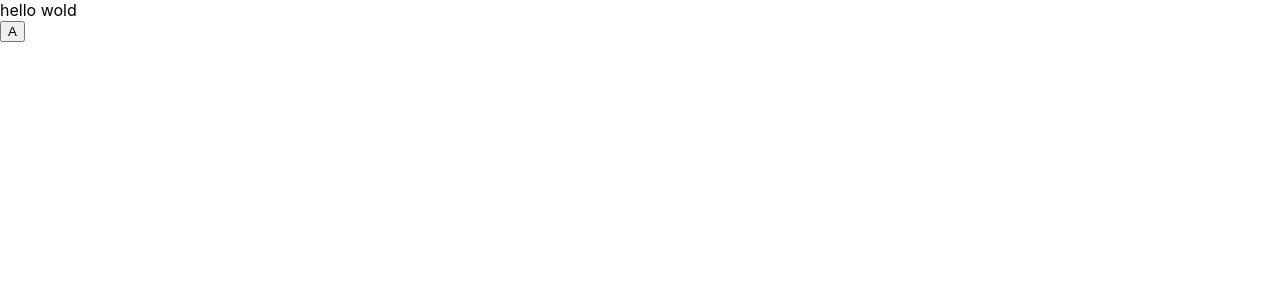
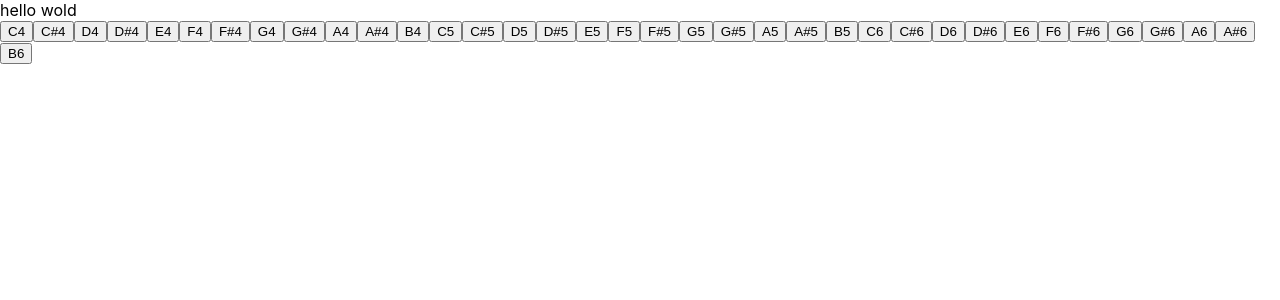
Before and after one commit to marcoanaya/piano, a React (Create React App) app: page / in a window 1280 px wide. Shown: the top 300 px of the page. Built offline with nearby package versions, Linux system fonts and the light colour scheme.

Commit message:
basic keys w/ sound implemented

```diff
--- a/src/components/audio/AudioPlayer.ts
+++ b/src/components/audio/AudioPlayer.ts
@@ -1,4 +1,5 @@
 import * as Tone from "tone";
+import { Key } from "../piano/Key";
 
 export default class AudioPlayer {
   synth: Tone.Synth;
@@ -8,8 +9,8 @@ export default class AudioPlayer {
     this.synth.oscillator.type = "sine";
   }
 
-  startNote(note: any) {
-    this.synth.triggerAttack(note);
+  startNote(key: Key) {
+    this.synth.triggerAttack(key.toString());
   }
 
   stopNote() {
--- a/src/components/piano/Key.ts
+++ b/src/components/piano/Key.ts
@@ -1,13 +1,10 @@
 const notes = ["C", "C#", "D", "D#", "E" , "F", "F#", "G", "G#", "A", "A#", "B"] as const;
-
-
 
 export class Key {
   note: Key.Note;
   octave: number;
 
   constructor(val: `${Key.Note}${number}`) {
-    console.log(val.match(/([A-G][#]?)([1-9])/))
     const [, note, octave] = val.match(/([A-G][#]?)([1-9])/)!
     this.note = note as Key.Note;
     this.octave = Number(octave);
@@ -23,36 +20,40 @@ export class Key {
 
   }
 
+  toString(): string {
+    return `${this.note}${this.octave}`;
+  }
+
   static compare(a: Key, b: Key): number {
     const i = notes.indexOf(a.note);
     const j = notes.indexOf(b.note);
     return a.octave === b.octave && i === j
       ? 0
-      : a.octave < b.octave || (a.octave === b.octave && i > j)
-      ? 1
-      : -1;
+      : a.octave < b.octave || (a.octave === b.octave && i < j)
+      ? -1
+      : 1;
   }
 
   static getKeysInBetween(
     start: `${Key.Note}${number}`,
     end: `${Key.Note}${number}`,
   ): Key[] {
-    console.log(start, end)
+
     let [startKey, endKey] = [new Key(start), new Key(end)]
 
     if (Key.compare(startKey, endKey) > 0)
       return []
 
     const keys = [startKey];
-    do {
+    while (Key.compare(startKey, endKey)) {
       startKey = startKey.getNextKey();
       keys.push(startKey);
-    } while (Key.compare(startKey, endKey));
+    }
     return keys;
   }
 }
 
-declare namespace Key {
+export declare namespace Key {
   export type Note = typeof notes[number];
   export type Type = ("accidental" | "natural");
 }
--- a/src/components/piano/Piano.tsx
+++ b/src/components/piano/Piano.tsx
@@ -14,27 +14,26 @@ export default function Piano() {
 
 
   const renderKey = ({
-    note,
+    key,
     isPlaying,
-  }: any) => {
+  }: { key: Key, isPlaying: boolean}) => {
 
     return audioPlayer && (
       <button
-        className={`piano-${note.type}-key ${isPlaying && "active"}`}
-        onMouseDown={() => audioPlayer.startNote(note.str)}
+        className={`piano-${key.getType()}-key ${isPlaying && "active"}`}
+        onMouseDown={() => audioPlayer.startNote(key)}
         onMouseUp={() => audioPlayer.stopNote()}
       >
-        <span className="piano-text">{note.shortcut}</span>
+        <span className="piano-text">{key.toString()}</span>
       </button>
     )
   }
-  console.log(Key.getKeysInBetween("C2", "D2"))
+
   return (
     <div>
-      {renderKey({
-        note: { type: "natural", shortcut: "A", str: "C#9" },
-        isPlaying: true,
-      })}
+      {
+        Key.getKeysInBetween("C4", "B6").map((key) => renderKey({ key, isPlaying: false }))
+      }
     </div>
   )
 }
```
